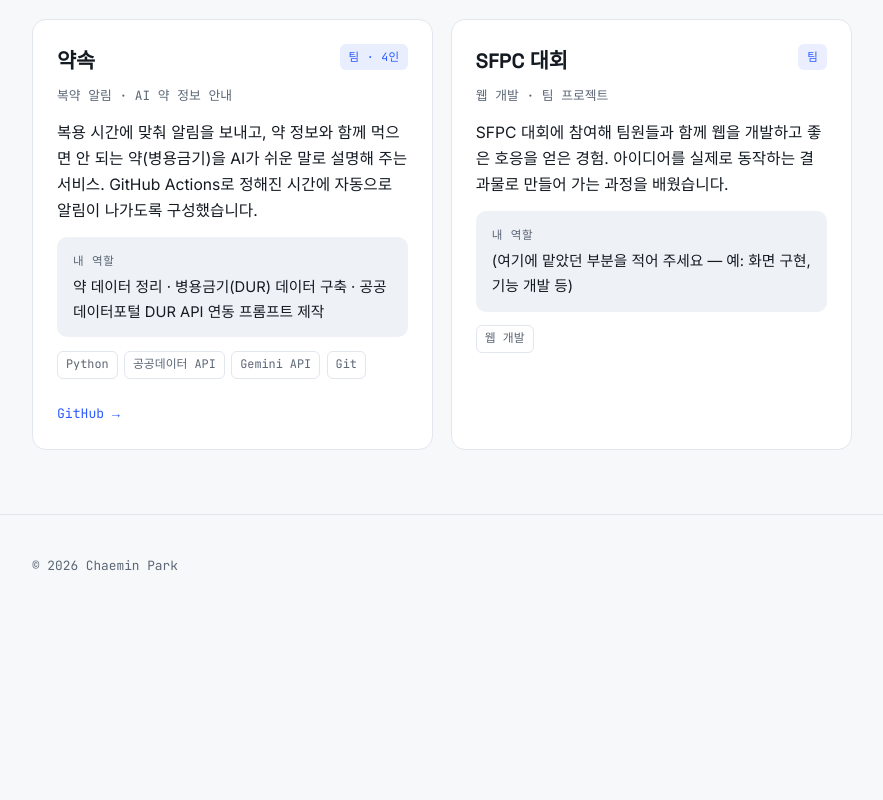
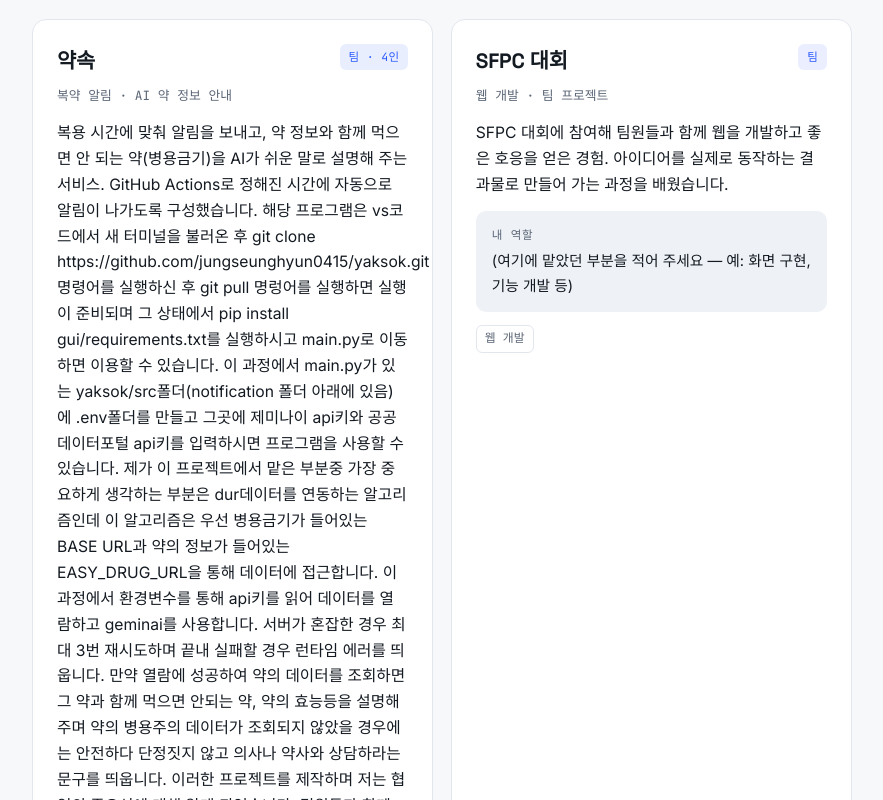
Before and after one commit to huboisbingsin/huboisbingsin.github.io, a plain HTML site: page index.html in a window 1280 px wide. Shown: the part 1080-1880 px from the top of the page, without its empty margins (198-1081 px from the left). Before the commit the page ends 1696 px from the top, so only its background shows below. Drawn offline with Linux system fonts and the light colour scheme.

Commit message:
add the portfolio contents
Updated the portfolio content, including personal information, project descriptions, and roles.

```diff
--- a/index.html
+++ b/index.html
@@ -23,7 +23,7 @@
                 그렇게 쌓은 경험으로 컴퓨터공학의 폭을 넓혀가고 있습니다.
             </p>
             <ul class="meta-chips">
-                <li>20살</li>
+                <li>2007년생</li>
                 <li>컴퓨터공학</li>
                 <li>웹 개발</li>
             </ul>
@@ -78,7 +78,17 @@
                     <p class="desc">
                         복용 시간에 맞춰 알림을 보내고, 약 정보와 함께 먹으면 안 되는 약(병용금기)을
                         AI가 쉬운 말로 설명해 주는 서비스. GitHub Actions로 정해진 시간에
-                        자동으로 알림이 나가도록 구성했습니다.
+                        자동으로 알림이 나가도록 구성했습니다. 해당 프로그램은 vs코드에서 새 터미널을 불러온 후
+                        git clone https://github.com/jungseunghyun0415/yaksok.git 명령어를 실행하신 후 git pull 명렁어를 실행하면 실행이 준비되며
+                        그 상태에서 pip install gui/requirements.txt를 실행하시고 main.py로 이동하면 이용할 수 있습니다. 이 과정에서 main.py가 있는
+                        yaksok/src폴더(notification 폴더 아래에 있음)에 .env폴더를 만들고 그곳에 제미나이 api키와 공공데이터포털 api키를 입력하시면
+                        프로그램을 사용할 수 있습니다. 제가 이 프로젝트에서 맡은 부분중 가장 중요하게 생각하는 부분은 dur데이터를 연동하는 알고리즘인데
+                        이 알고리즘은 우선 병용금기가 들어있는 BASE URL과 약의 정보가 들어있는 EASY_DRUG_URL을 통해 데이터에 접근합니다. 이 과정에서 환경변수를 통해
+                        api키를 읽어 데이터를 열람하고 geminai를 사용합니다. 서버가 혼잡한 경우 최대 3번 재시도하며 끝내 실패할 경우 런타임 에러를 띄웁니다.
+                        만약 열람에 성공하여 약의 데이터를 조회하면 그 약과 함께 먹으면 안되는 약, 약의 효능등을 설명해주며 약의 병용주의 데이터가 조회되지 않았을 경우에는 안전하다 단정짓지 않고
+                        의사나 약사와 상담하라는 문구를 띄웁니다. 이러한 프로젝트를 제작하며 저는 협업의 중요성에 대해 알게 되었습니다. 팀원들과 함께 협업하면서 여러가지 오류도 일으켜 보고 병합도 진행하며
+                        많이 힘들었지만 그 과정에서 코드가 작동하는 구조를 파악하고 openapi를 연동하는 방법도 알아내었으며 그 외에도 나 혼자만 해서는 안되겠구나 하는 생각도 들었습니다.
+                        그리고 이러한 프로젝트를 진행하며 ai agent를 적극 활용했는데 디버깅이나 코드가 원하는 대로 작동하지 않을 때 많은 도움이 되었지만 결국 문제는 내가 해결해야 한다는 생각또한 들었습니다.
                     </p>
                     <div class="role-block">
                         <span class="role-label">내 역할</span>
```
